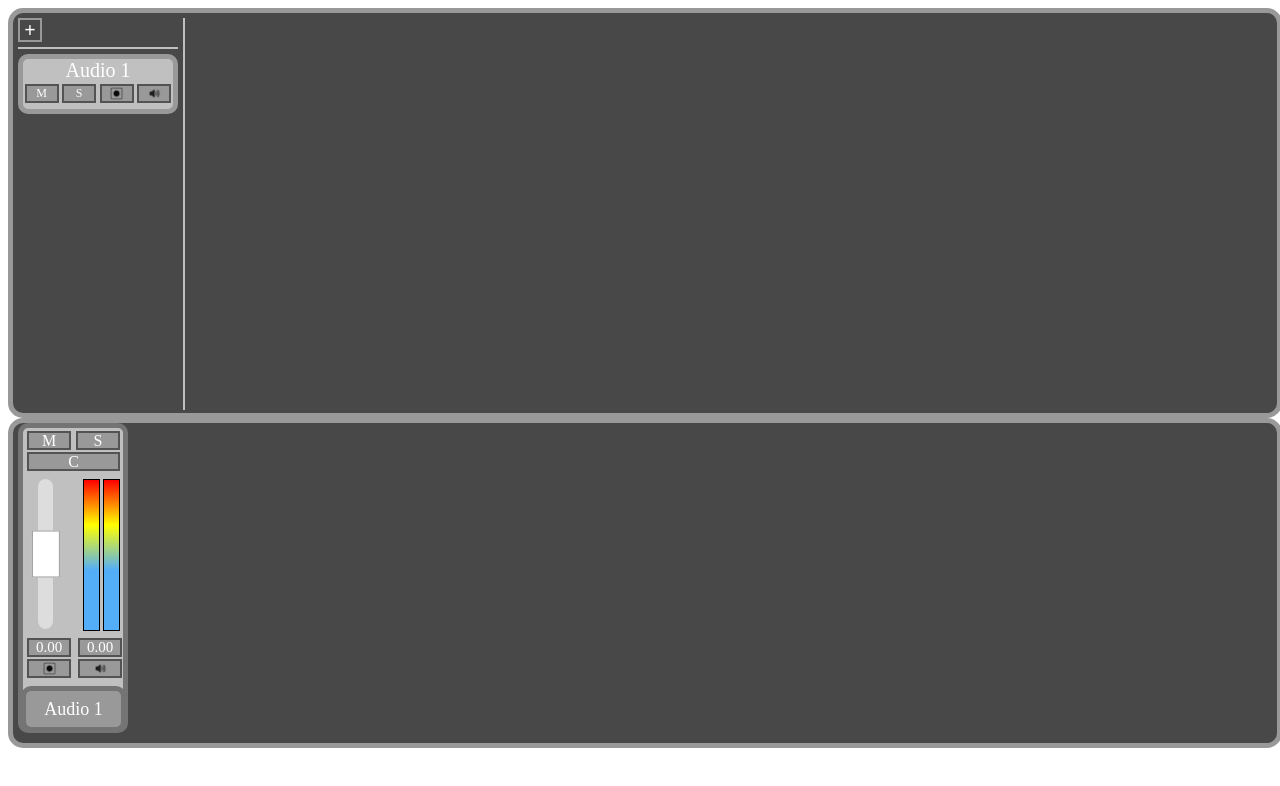
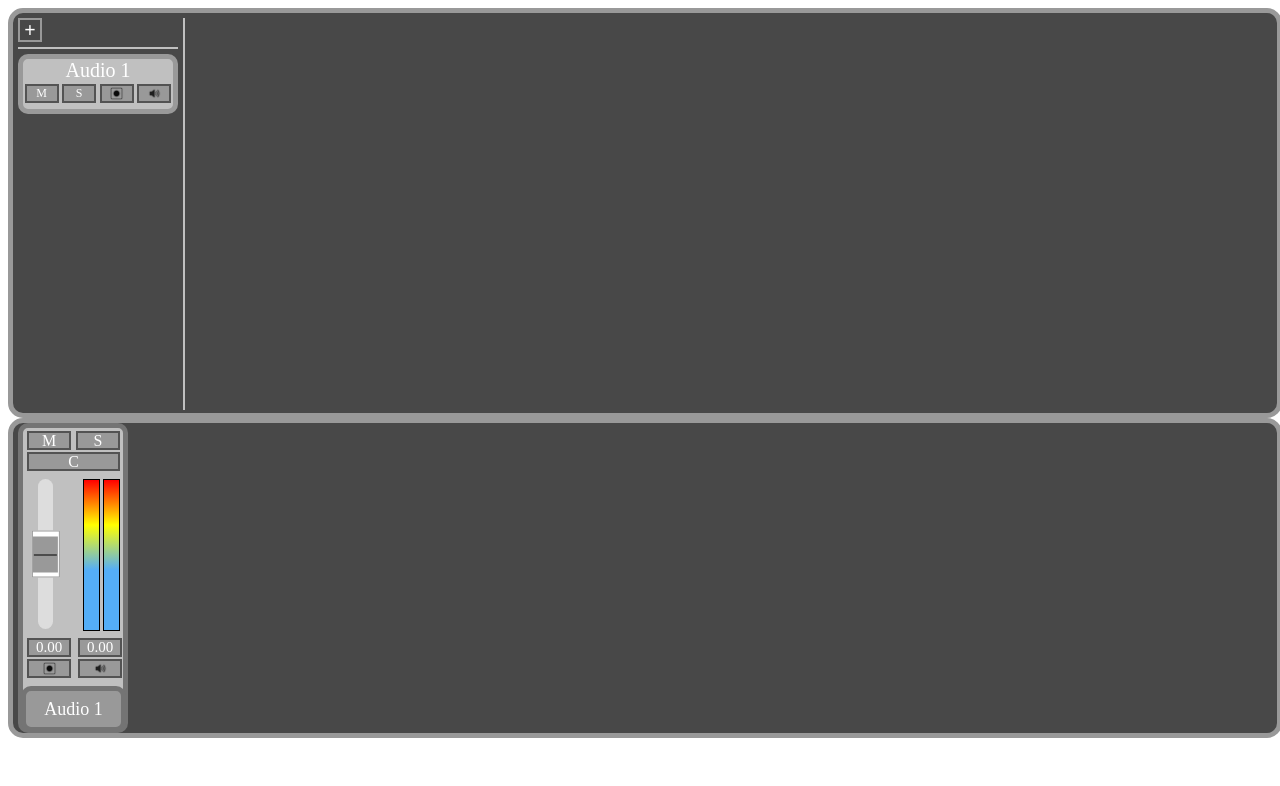
Before and after one commit to Jodus-Melodus/Draw, a website built with Vite: page src/index.html in a window 1280 px wide. Built offline with nearby package versions, Linux system fonts and the light colour scheme.

Commit message:
updated fader design

```diff
--- a/src/index.html
+++ b/src/index.html
@@ -43,7 +43,11 @@
 
       <!-- fader -->
       <div class="fader">
-        <div class="fader-thumb"></div>
+        <div class="fader-thumb">
+          <div class="fader-thumb-body">
+            <div class="fader-thumb-notch"></div>
+          </div>
+        </div>
       </div>
       <div class="fadergain">0.00</div>
 
--- a/src/styles.css
+++ b/src/styles.css
@@ -182,7 +182,7 @@
 /* mix-console */
 .mix-console {
   width: 100%;
-  height: 320px;
+  height: 310px;
 
   position: relative;
 
@@ -348,6 +348,28 @@
   transition: background-color 0.2s ease;
 }
 
+.fader-thumb-body {
+  width: 98%;
+  height: 80%;
+
+  background-color: rgb(153, 153, 153);
+
+  position: relative;
+  top: 10%;
+  left: 1%;
+}
+
+.fader-thumb-notch {
+  width: 90%;
+  height: 2%;
+
+  background-color: black;
+
+  position: relative;
+  top: 50%;
+  left: 5%;
+}
+
 .fadergain {
   width: 40%;
   display: flex;           /* use to align */
```
